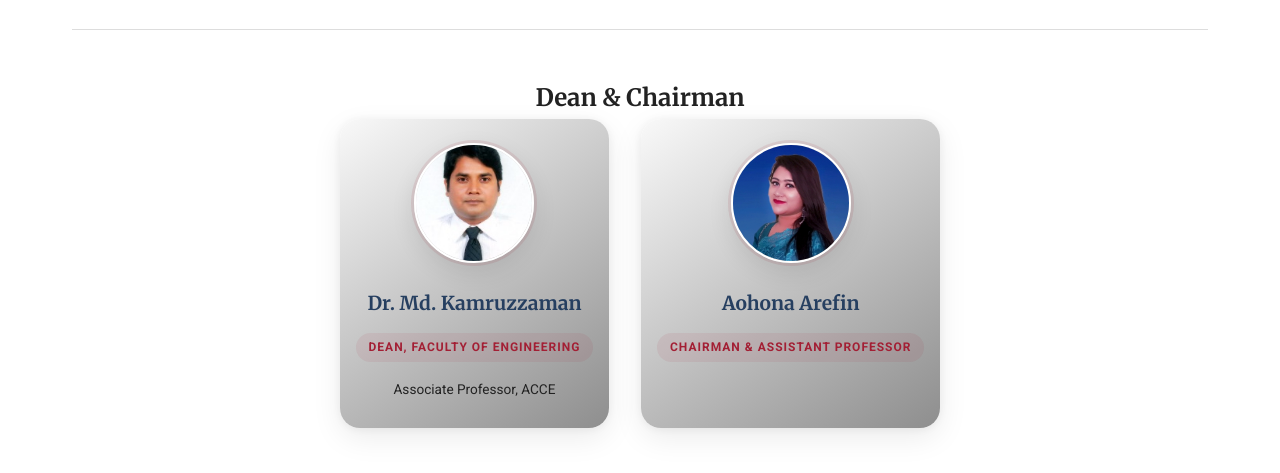
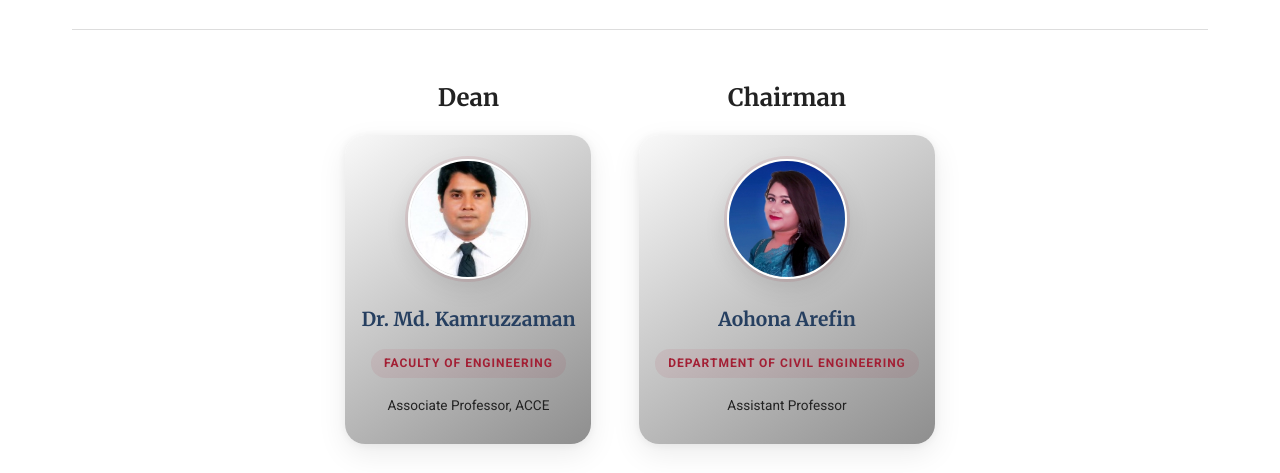
Before and after one commit to itxnipun/Civil-GSTU, a plain HTML site: page faculty.html in a window 1280 px wide. Shown: the part 279-752 px from the top of the page. Drawn offline with nearby package versions, Linux system fonts and the light colour scheme.

Commit message:
Add files via upload

```diff
--- a/faculty.html
+++ b/faculty.html
@@ -28,20 +28,31 @@
             <h1>Our Faculty</h1>
             <p>The dedicated individuals leading and shaping our department.</p>
         </div>
-        <h2 style="text-align: center;">Dean & Chairman</h2>
-        <div class="reps-container">
+
+        <div style="display: flex; justify-content: center; align-items: flex-start; flex-wrap: wrap; gap: 3rem; text-align: center;">
+
+            <div class="leader-section">
+                <h2 style="margin-bottom: 1rem;">Dean</h2>
                 <div class="profile-card">
                     <img src="images/md-kamruzzaman.jpg" alt="Photo of Dean">
                     <h3>Dr. Md. Kamruzzaman</h3>
-                <p class="title">Dean, Faculty of Engineering</p>
+                    <p class="title">Faculty of Engineering</p>
                     <p>Associate Professor, ACCE</p>
                 </div>
+            </div>
+
+            <div class="leader-section">
+                <h2 style="margin-bottom: 1rem;">Chairman</h2>
                 <div class="profile-card">
                     <img src="images/aohona-arefin.jpg" alt="Photo of Chairman">
                     <h3>Aohona Arefin</h3>
-                <p class="title">Chairman & Assistant Professor</p>
+                    <p class="title">Department of Civil Engineering</p>
+                    <p>Assistant Professor</p>
                 </div>
             </div>
+
+        </div>
+
         <h2 style="margin-top: 3rem; text-align:center;">Active Faculty</h2>
         <div class="profile-grid" id="active-faculty-grid"></div>
         <h2 style="margin-top: 3rem; text-align:center;">Faculty on Leave</h2>
```
Lines whose indentation alone changed are shown as unchanged.
